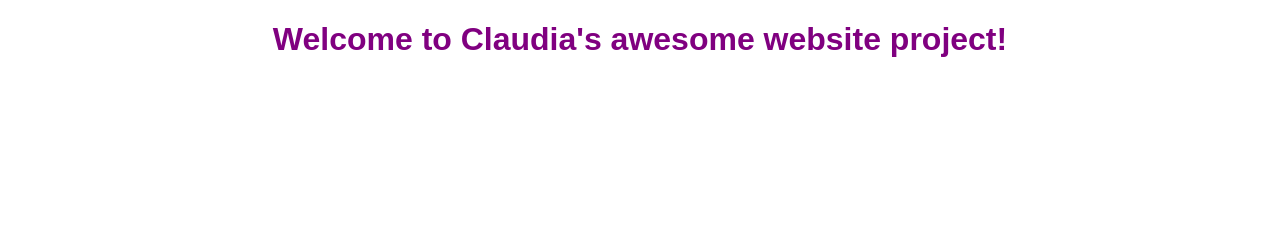
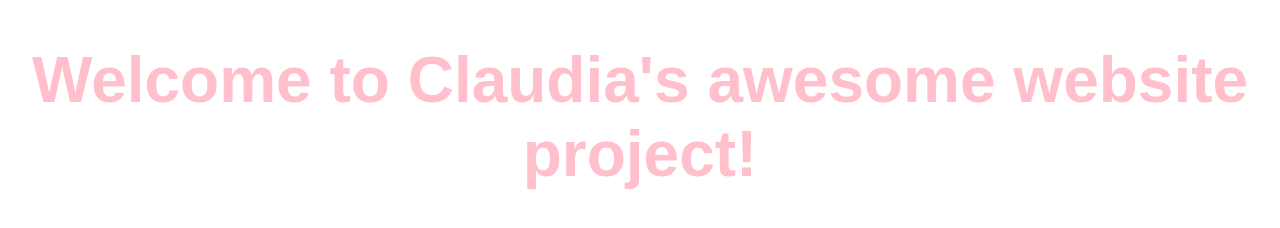
Before and after one commit to Joshmamroud/claudias-site, a plain HTML site: page index.html in a window 1280 px wide. Drawn offline with Linux system fonts and the light colour scheme.

Commit message:
Updated title styles

```diff
--- a/style.css
+++ b/style.css
@@ -1,5 +1,6 @@
 h1{
-  color:purple;
+  color:pink;
   font-family:Arial, Helvetica, sans-serif;
   text-align: center;
+  font-size:4em;
 }
```
